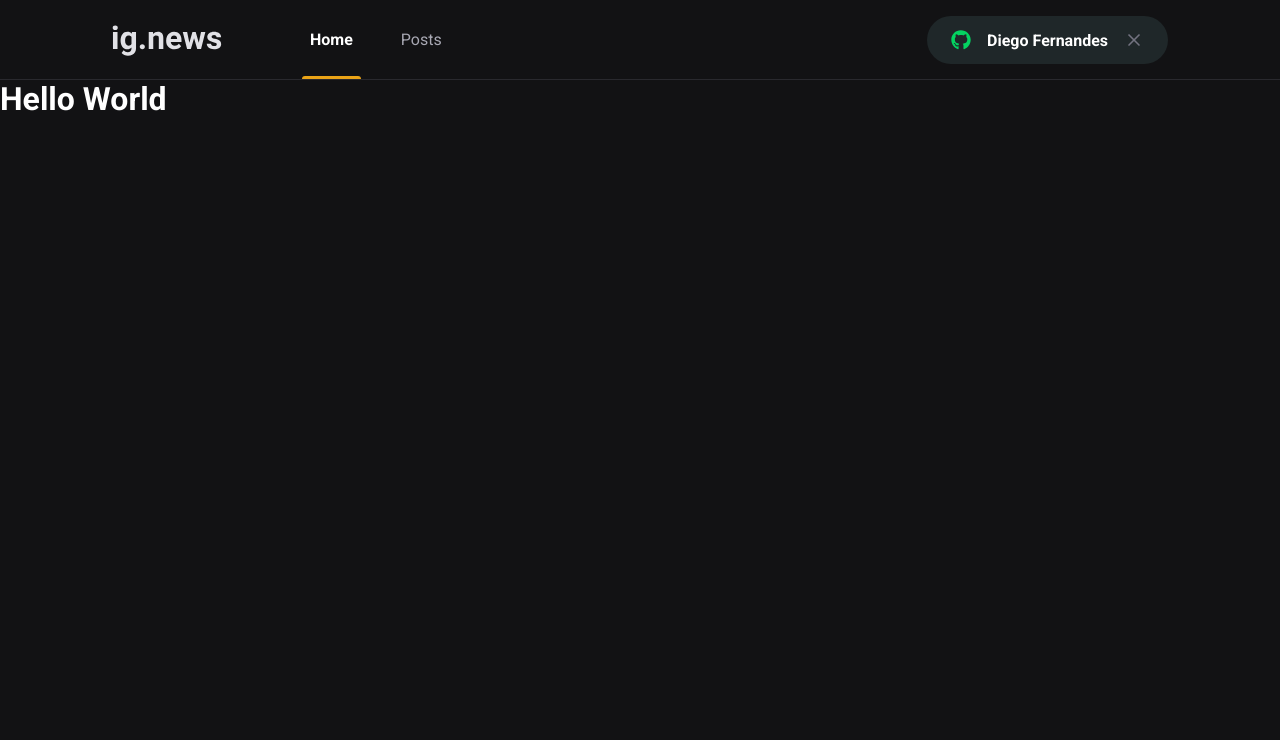
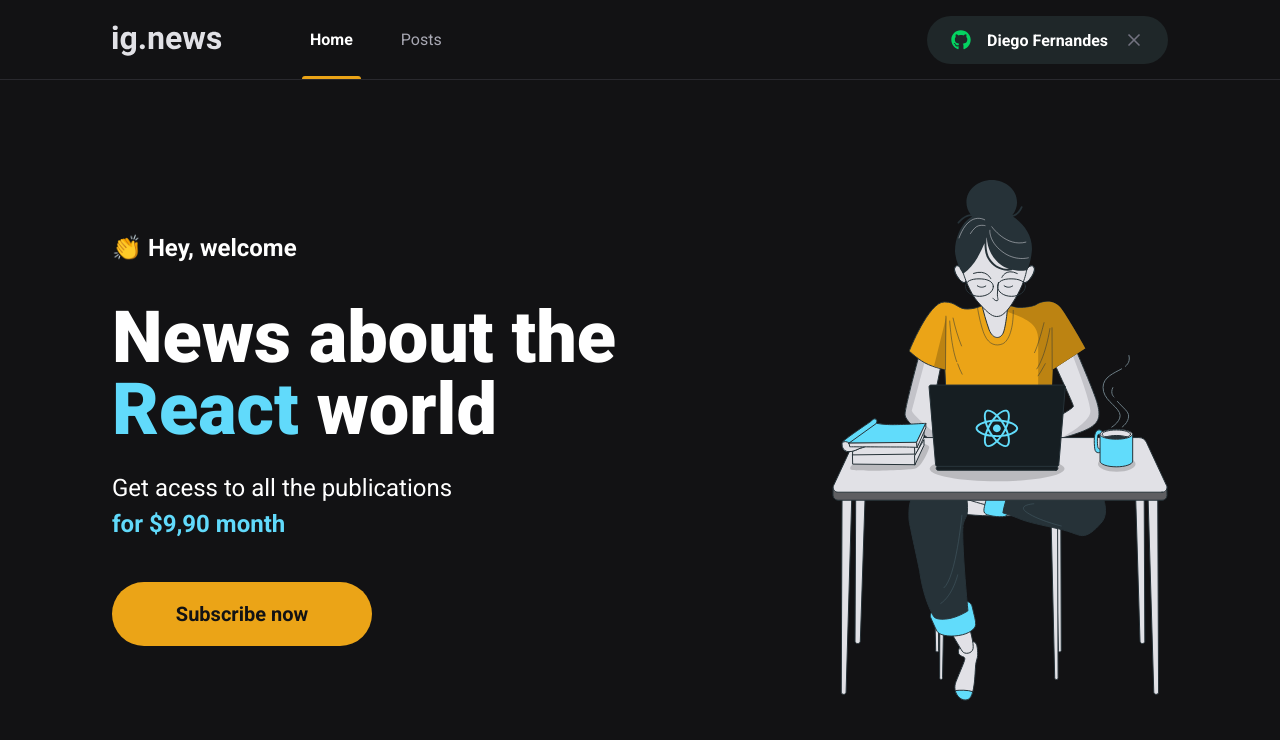
Before and after one commit to NicolasSampaio/Chapter3-Fundamentos-Next.js, a Next.js app: page / in a window 1280 px wide. Shown: the top 740 px of the page. Built offline with nearby package versions, Linux system fonts and the light colour scheme.

Commit message:
Home page and subscribe button

```diff
--- /dev/null
+++ b/src/components/SubscribeButton/index.tsx
@@ -0,0 +1,9 @@
+import styles from "./styles.module.scss";
+
+export function SubscribeButton() {
+  return (
+    <button type="button" className={styles.subscribeButton}>
+      Subscribe now
+    </button>
+  );
+}
--- /dev/null
+++ b/src/components/SubscribeButton/styles.module.scss
@@ -0,0 +1,20 @@
+.subscribeButton {
+  width: 260px;
+  height: 4rem;
+  border: 0;
+  border-radius: 2rem;
+  background: var(--yellow-500);
+  color: var(--gray-900);
+  font-size: 1.25rem;
+  font-weight: bold;
+
+  display: flex;
+  align-items: center;
+  justify-content: center;
+
+  transition: filter 0.2s;
+
+  &:hover {
+    filter: brightness(0.8);
+  }
+}
--- /dev/null
+++ b/src/pages/home.module.scss
@@ -0,0 +1,45 @@
+.contentContainer {
+  max-width: 1120px;
+  margin: 0 auto;
+  padding: 0 2rem;
+  height: calc(100vh - 5rem);
+
+  display: flex;
+  align-items: center;
+  justify-content: space-between;
+}
+
+.hero {
+  max-width: 600px;
+
+  > span {
+    font-size: 1.5rem;
+    font-weight: bold;
+  }
+
+  h1 {
+    font-size: 4.5rem;
+    line-height: 4.5rem;
+    font-weight: 900;
+    margin-top: 2.5rem;
+
+    span {
+      color: var(--cyan-500);
+    }
+  }
+
+  p {
+    font-size: 1.5rem;
+    line-height: 2.25rem;
+    margin-top: 1.5rem;
+
+    span {
+      color: var(--cyan-500);
+      font-weight: bold;
+    }
+  }
+
+  button {
+    margin-top: 2.5rem;
+  }
+}
--- a/src/pages/index.tsx
+++ b/src/pages/index.tsx
@@ -1,12 +1,29 @@
 import Head from "next/head";
+import { SubscribeButton } from "../components/SubscribeButton";
+
+import styles from "./home.module.scss";
 
 export default function Home() {
   return (
     <>
       <Head>
-        <title>ig.news</title>
+        <title>Home | ig.news</title>
       </Head>
-      <h1>Hello World</h1>
+      <main className={styles.contentContainer}>
+        <section className={styles.hero}>
+          <span>👏 Hey, welcome</span>
+          <h1>
+            News about the <span>React</span> world
+          </h1>
+          <p>
+            Get acess to all the publications <br />
+            <span>for $9,90 month</span>
+          </p>
+          <SubscribeButton />
+        </section>
+
+        <img src="/images/avatar.svg" alt="Girl Coding" />
+      </main>
     </>
   );
 }
```
